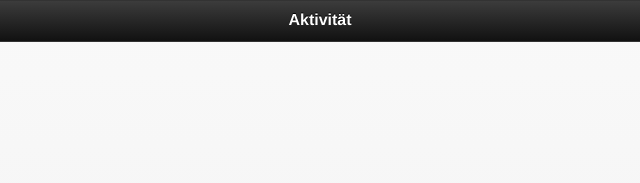
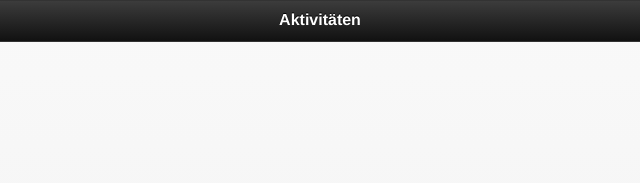
Before and after one commit to mrtnbroder/jqmobile-activity-tracker, a plain HTML site: page index.html in a window 1280 px wide. Shown: the top 183 px of the page, 320-960 px from the left. Drawn offline with Linux system fonts and the light colour scheme.

Commit message:
changed the title and headline to 'Aktivitäten'

```diff
--- a/index.html
+++ b/index.html
@@ -1,7 +1,7 @@
 <!doctype html>
 <html>
 <head>
-	<title> jQuery Mobile Boilerplate </title>
+	<title>Aktivitäten</title>
 	<meta charset="utf-8">
 	<meta name="viewport" content="width=device-width, initial-scale=1">
 	<meta name="apple-mobile-web-app-capable" content="yes">
@@ -34,7 +34,7 @@
 	<div data-role="page">
 
 		<div data-role="header">
-			<h1>Aktivität</h1>
+			<h1>Aktivitäten</h1>
 		</div>
 
 		<div data-role="content">
```
